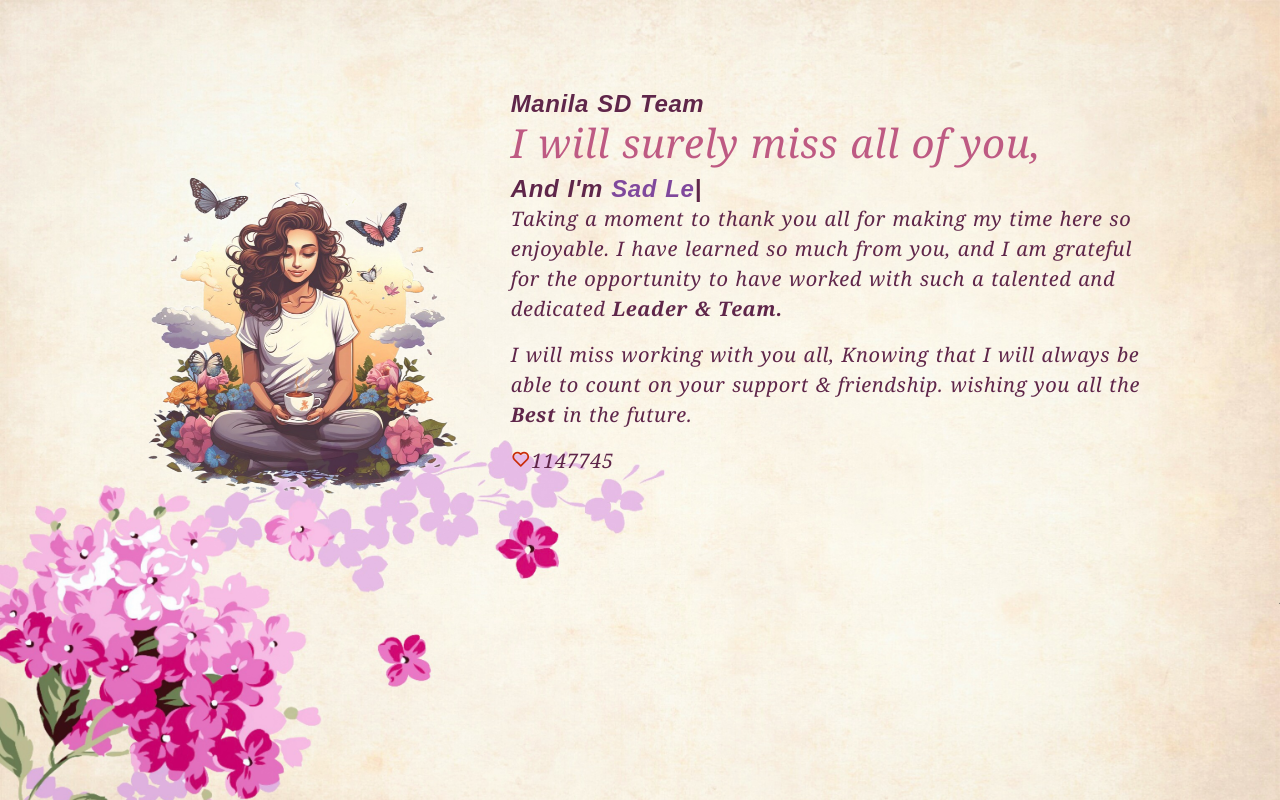
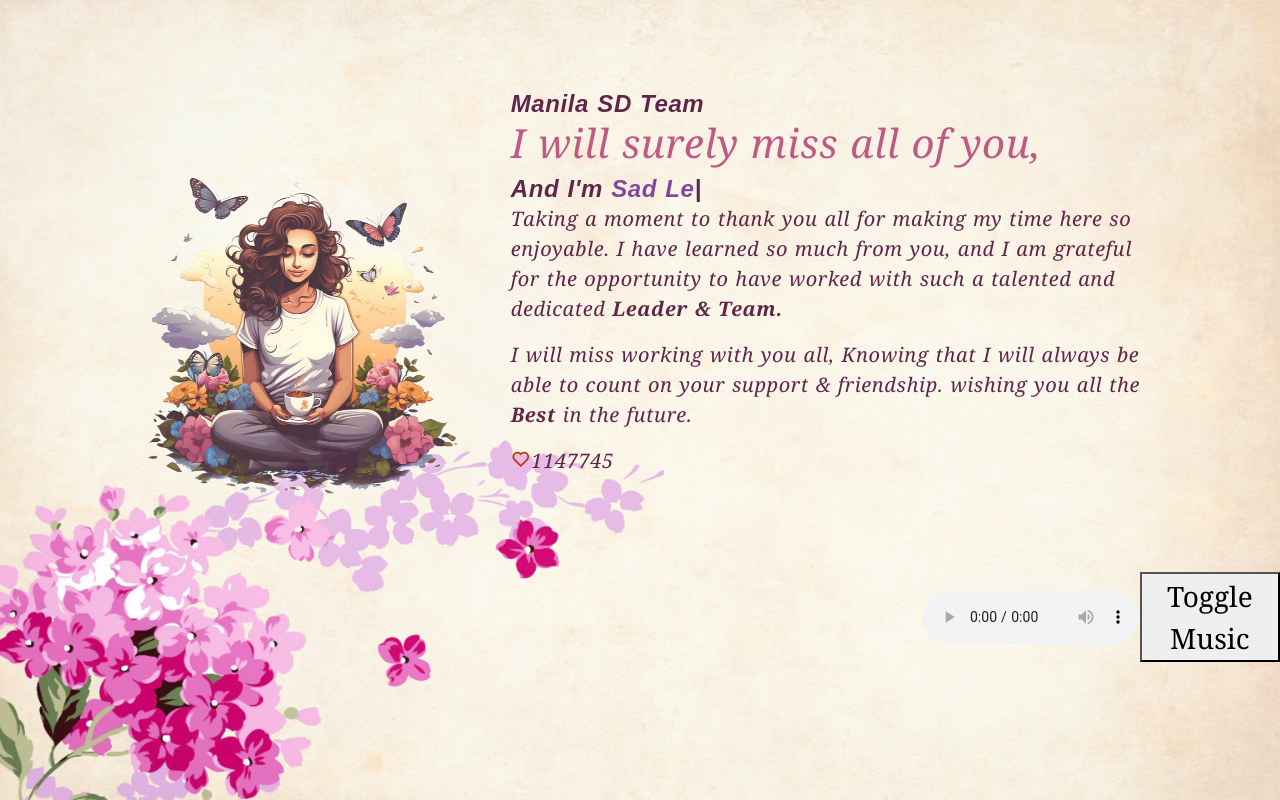
Before and after one commit to Ofncp/ocampo1147745, a plain HTML site: page index.html in a window 1280 px wide. Drawn offline with nearby package versions, Linux system fonts and the light colour scheme.

Commit message:
music Update index.html
music Update index.html

```diff
--- a/index.html
+++ b/index.html
@@ -14,6 +14,8 @@
     <link rel="icon" type="image/png" href="/images/android-chrome-512x512.png">
 </head>
 <body>
+
+
     <div class="top">
         <div class="container">
             <img src="./images/woman_transparent.jpg">
@@ -29,17 +31,23 @@
         </div>
     </div>
 
-
-
     <footer class="end">
         <div class="last-text">
             <marquee>
+
+
+
              <p>Lexell - Grizelle - Allan - Marvin - Kenneth - Dennis - Gian - Vince - Lawrence - Ariel
              - Kharen - Maan - Adonis - Arra - Mico - GabS - Fernell - Mae - Patrick - Sacha - Roland - Aubrey - Ian - GabT - Jefferson
 
             <i class='bx bxl-html5' style='color:#794c04'></i> <i class='bx bxl-css3' style='color:#794c04'></i><i class='bx bxl-bootstrap' style='color:#794c04'  ></i></i> <i class='bx bxl-javascript' style='color:#794c04'></i> with Love:u1147745 &#169; 2023
             </p>
             </marquee>
+            <audio id="backgroundMusic" controls="false" loop>
+                   <source src="./audio/Avanti.mp3" type="audio/mpeg">
+                    <!-- Your browser does not support the audio element. -->
+                </audio>
+                <button id="seamless-button" onclick="toggleMusic()">Toggle Music</button>
         </div>
     </footer>
 
```
